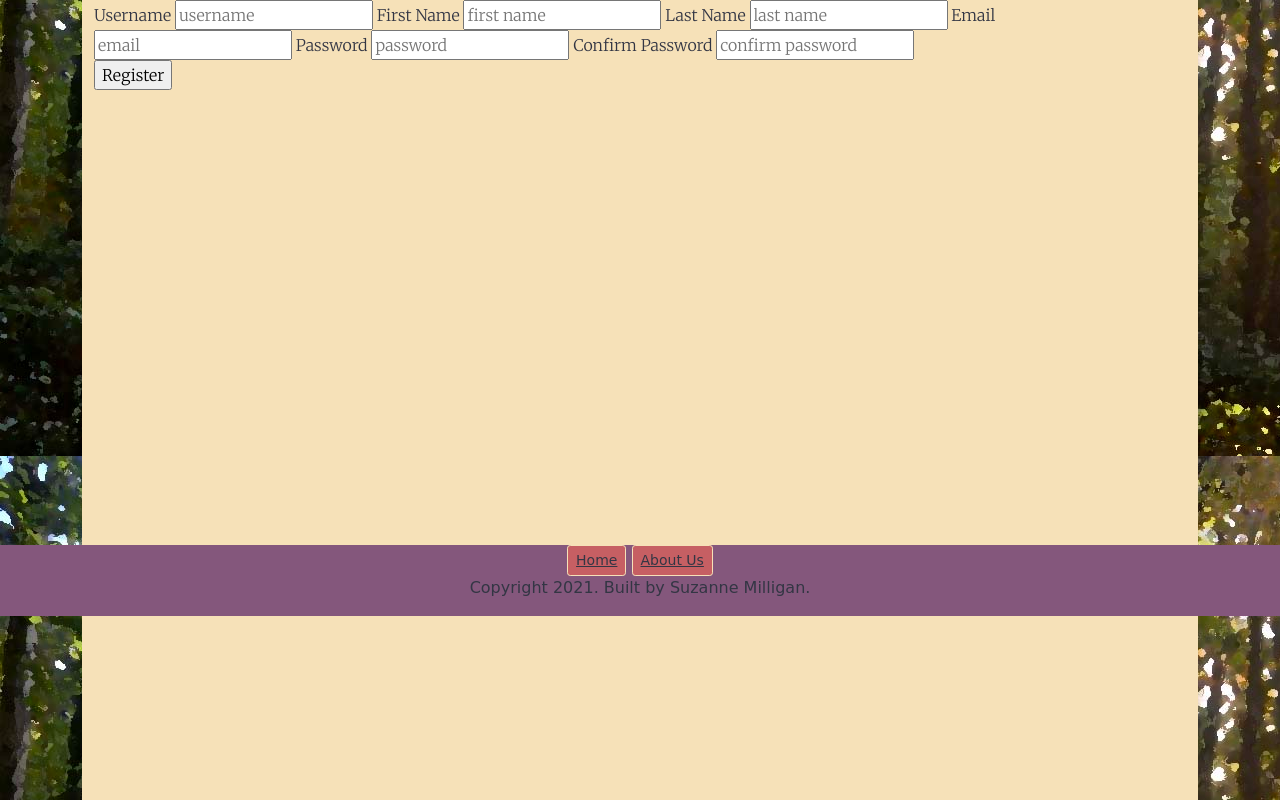
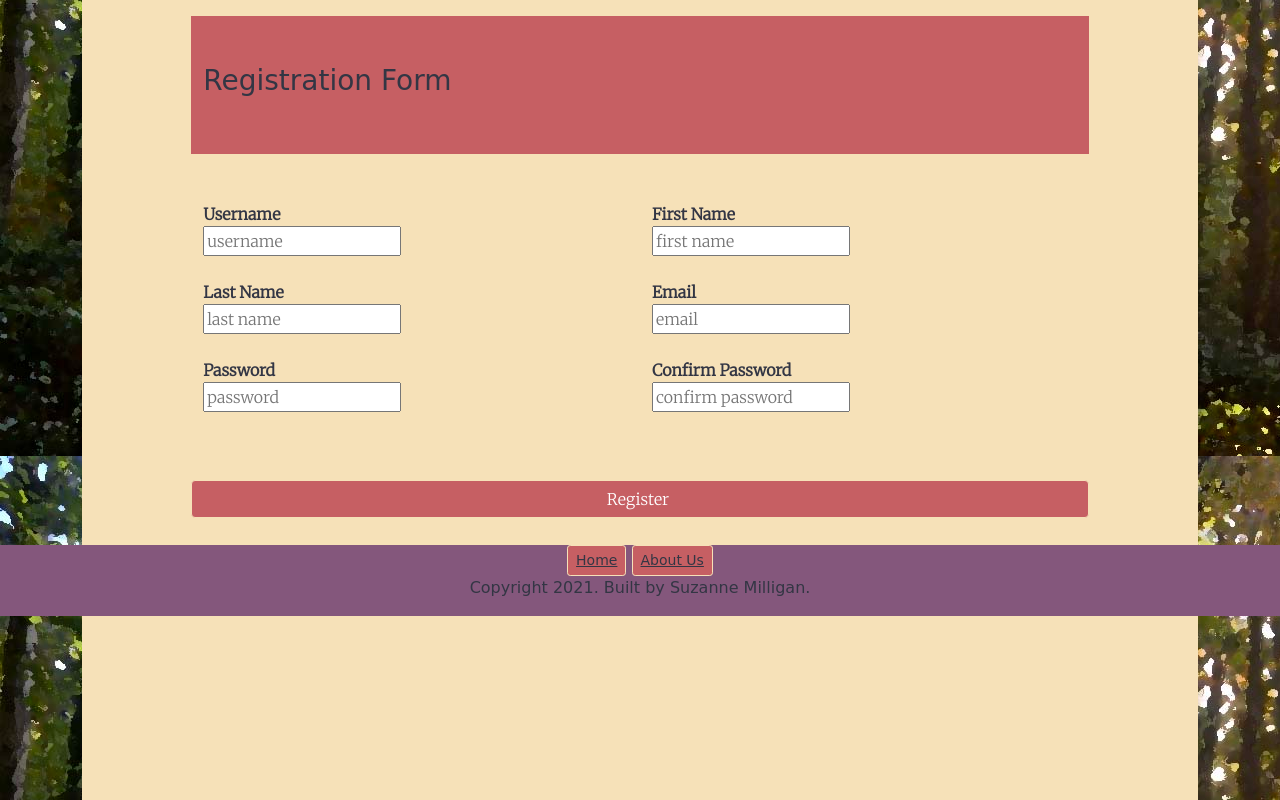
Before and after one commit to milligans/assessment2, a Flask app: page /register in a window 1280 px wide. Shown: the part 184-984 px from the top of the page. Run offline with Flask 2, Linux system fonts and the light colour scheme; parts of the project's set-up code (start-up, migrations or seed data) failed here and were passed over; some libraries are stand-ins or nearby versions; some web fonts are replaced.

Commit message:
styled registration and logon forms

```diff
--- a/blog/templates/about.html
+++ b/blog/templates/about.html
@@ -1,4 +1,6 @@
 {% extends "layout.html" %}
 {% block content %}
-    <h1>This is About Us page</h1>
+<div class = "mx-auto pt-3" style="width:80%">
+    <h3>This is About Us page</h3>
+</div>
 {% endblock content%}
--- a/blog/templates/allposts.html
+++ b/blog/templates/allposts.html
@@ -4,7 +4,7 @@
 <div class = "mx-auto" style="width:80%">
 
         <h3>All Posts</h3>
-    To arrange files by date please click here <a href="{{url_for('ascpost')}}">for <b>ascending</b> order.</a>
+        To arrange files by date please click here <a href="{{url_for('ascpost')}}">for <b>ascending</b> order.</a>
         and please click here <a href="{{url_for('descpost')}}" >for <b>descending</b> order.</a>
 
 
@@ -12,8 +12,8 @@
         {% for post in posts %}
 
         <p><a href ="{{ url_for('post', post_id=post.id) }}"><img src="{{ url_for('static', filename='img/' + post.image_file) }}" class="rounded" style="border:0.1rem solid; border-color: #333644" width="100px" height = "100px" >
-    <h3>"{{ post.title }}"</h3></a>
-    <em>by {{ post.user.username }}</em>
+        <h3>{{ post.title }}</h3></a>
+        <em>by {{ post.user.username }}</em>
         on {{ post.date }}
         <b> Subtitle: {{ post.subtitle }}</b>
         <br>
--- a/blog/templates/layout.html
+++ b/blog/templates/layout.html
@@ -108,20 +108,22 @@
         </div>
 
 
+
+
+    <div class = container id ="wrapping">
+
+        <div class ="container-md" id="home_content">
             <div>
                 {% with messages = get_flashed_messages() %}
                     {% if messages %}
                         <ul class=flashes>
                             {% for message in messages %}
-                        <li>{{ message }}</li>
+                            <b><li>{{ message }}</li></b>
                             {% endfor %}
                         </ul>
                     {% endif %}
                 {% endwith %}
             </div>
-
-    <div class = container id ="wrapping">
-        <div class ="container-md" id="home_content">
 
             {% block content %}
             {% endblock %}
--- a/blog/templates/post.html
+++ b/blog/templates/post.html
@@ -3,7 +3,7 @@
 <div class = "mx-auto pt-3" style="width:80%">
     <a href ="{{ url_for('post', post_id=post.id) }}">
         <img src="{{ url_for('static', filename='img/' + post.image_file) }}"class="rounded" style="border:0.1rem solid; border-color: #333644" width="200px" height = "200px">
-            <h3>"{{ post.title }}"</h3>
+            <h3>{{ post.title }}</h3>
     </a>
     <b>{{ post.subtitle}}</b><br>
     <em>by {{ post.user.username }}</em>
--- a/blog/templates/register.html
+++ b/blog/templates/register.html
@@ -1,25 +1,74 @@
 {% extends "layout.html" %}
 {% block content %}
+<div class = "mx-auto pt-3" style="width:80%">
+    <div class="row pt-5 pb-5" style="background-color: #C65F63">
+        <h3>Registration Form</h3>
+    </div>
     <form method="POST" action="">
+        <div class="row pt-5 pb-1">
+
+            <div class="col-lg-6">
+                <div class="mb-3">
                     {{ form.csrf_token }}
-        {{ form.username.label }} {{ form.username}}
+                    <b>{{ form.username.label }}</b>
+                    <br>
+                    {{ form.username}}
                     {% for error in form.username.errors %}
                     <span style="color: red;">[{{ error }}]</span>{% endfor %}
-        {{ form.firstname.label }} {{ form.firstname}}
-        {{ form.lastname.label }} {{ form.lastname}}
-        {{ form.email.label }} {{ form.email}}
+                </div>
+            </div>
+            <div class="col-lg-6">
+                <div class="mb-3">
+                    <b>{{ form.firstname.label }}</b>
+                    <br>
+                    {{ form.firstname}}
+                </div>
+            </div>
+
+        </div>
+
+        <div class="row pt-1 pb-1">
+            <div class="col-lg-6">
+                <div class="mb-3">
+                    <b>{{ form.lastname.label }}</b>
+                    <br>
+                     {{ form.lastname}}
+                </div>
+            </div>
+            <div class="col-lg-6">
+                <div class="mb-3">
+                   <b>{{ form.email.label }}</b>
+                   <br>
+                    {{ form.email}}
                     {% for error in form.email.errors %}
-        <span style="color: red;">[{{ error }}]</span>{% endfor %}
-        {{ form.password.label }} {{ form.password}}
+                    <span style= "color: red;">[{{ error }}]</span>{% endfor %}
+                </div>
+            </div>
+        </div>
+        <div class="row pt-1 pb-1">
+            <div class="col-lg-6">
+                <div class="mb-3">
+                    <b>{{ form.password.label }}</b>
+                    <br>
+                    {{ form.password}}
                     {% for error in form.password.errors %}
                     <span style="color: red;">[{{ error }}]</span>{% endfor %}
-        {{ form.confirm_password.label }} {{ form.confirm_password}}
+                </div>
+            </div>
+                <div class="col-lg-6">
+                    <div class="mb-3">
+                        <b>{{ form.confirm_password.label }}</b>
+                        <br>
+                        {{ form.confirm_password}}
                         {% for error in form.confirm_password.errors %}
                         <span style="color: red;">[{{ error }}]</span>{% endfor %}
-        <br>
-    <input type="submit", value="Register" >
-
+                    </div>
+                </div>
+        </div>
+        <div class="row pt-5 pb-5">
+            <button class="btn btn-secondary pe-3 me-2" type="submit">Register</button>
+        </div>
     </form>
-
+</div>
 
 {% endblock content %}
```
Also changed, not shown: blog/templates/login.html (+19 -5 lines). Lines whose indentation alone changed are shown as unchanged.
